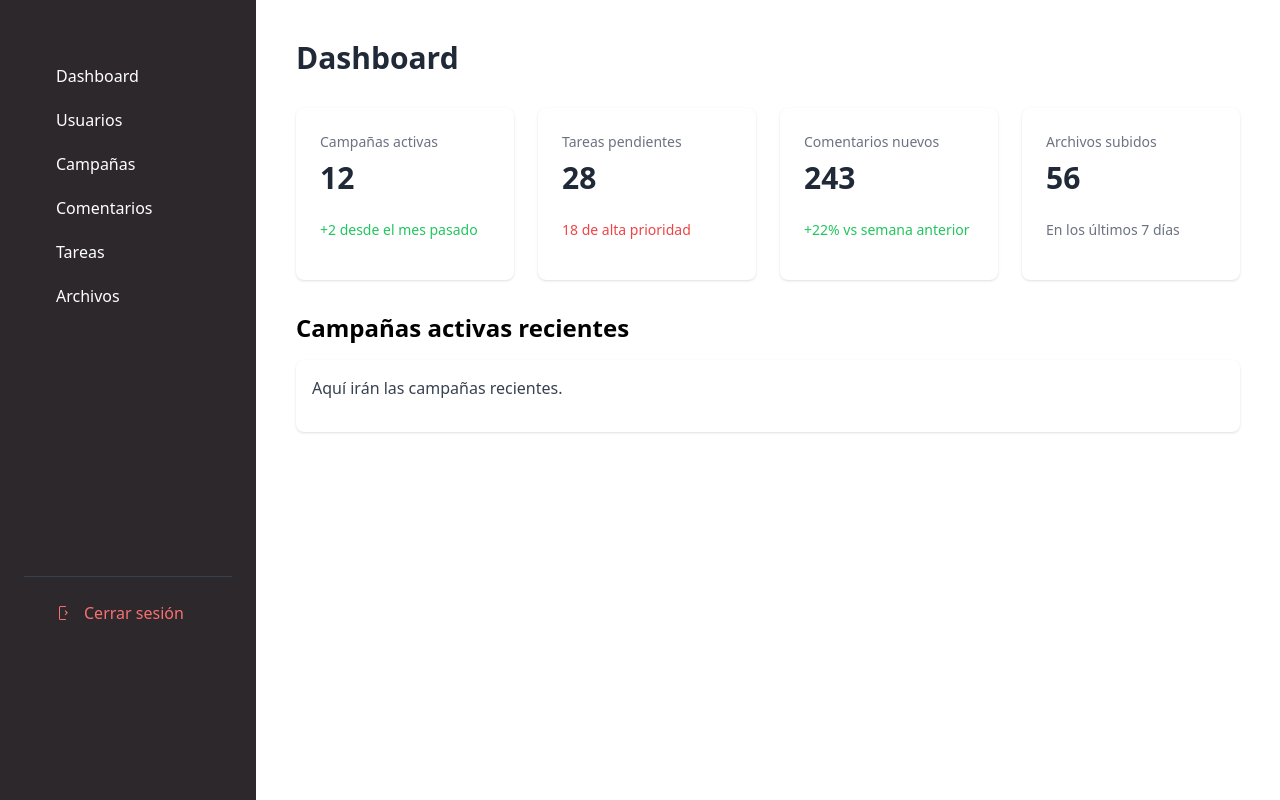
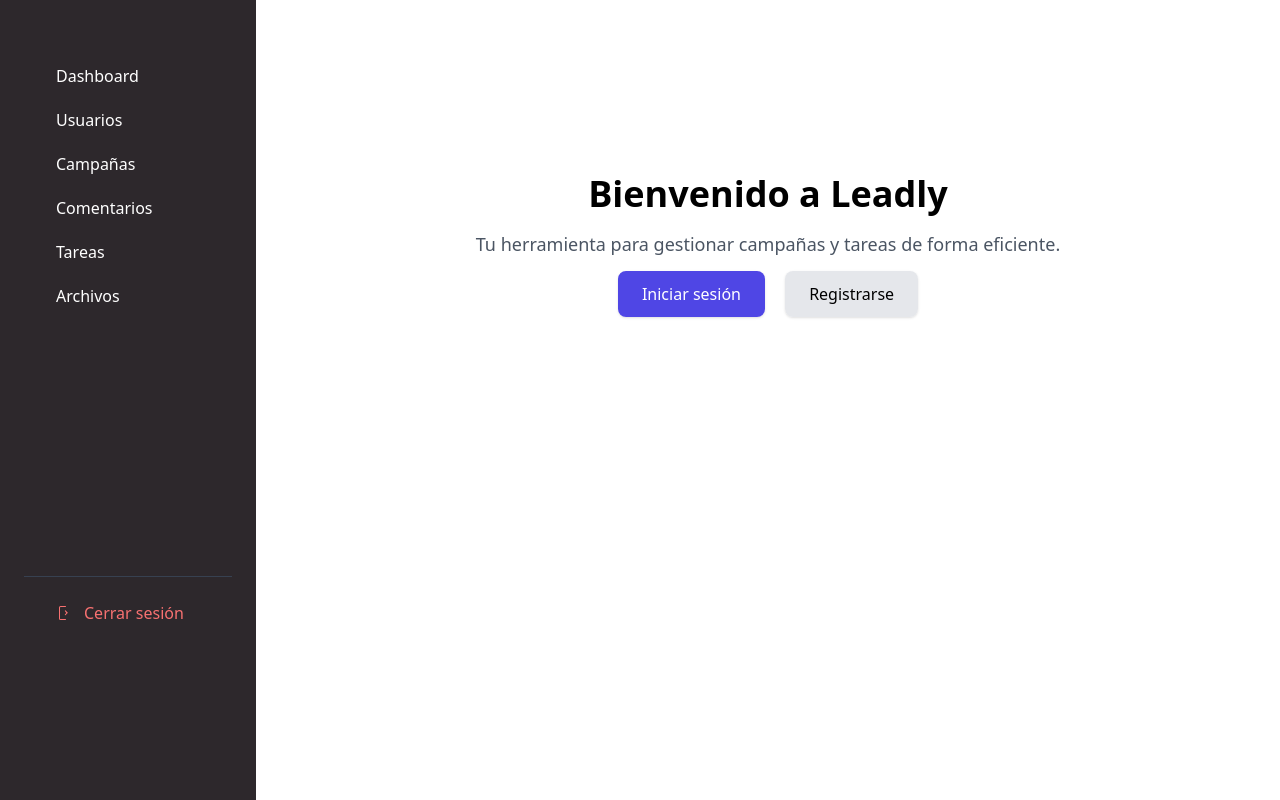
Before and after one commit to saucedor/OBD, a Django app: page / in a window 1280 px wide. Shown: the part 80-880 px from the top of the page. Run offline with Django 5.2, Linux system fonts and the light colour scheme; parts of the project's set-up code (start-up, migrations or seed data) failed here and were passed over; some libraries are stand-ins or nearby versions.

Commit message:
Avance 4 terminado

```diff
--- a/OBD/OBD/__init__.py
+++ b/OBD/OBD/__init__.py
@@ -0,0 +1,2 @@
+import pymysql
+pymysql.install_as_MySQLdb()
--- a/OBD/OBD_project/templates/OBD_project/home.html
+++ b/OBD/OBD_project/templates/OBD_project/home.html
@@ -1,6 +1,12 @@
 {% extends 'OBD/layouts/blank.html' %}
 
 {% block layout %}
+
+    {% if not user.is_authenticated %}
+        {% include "OBD_project/includes/welcome.html" %}
+    {% endif %}
+
+    {% if user.is_authenticated %}
         <div class="p-10 space-y-8">
             <!-- Título del dashboard -->
             <h1 class="text-3xl font-bold text-gray-800">Dashboard</h1>
@@ -23,4 +29,5 @@
                 </div>
             </section>
         </div>
+    {% endif %}
 {% endblock %}
--- /dev/null
+++ b/OBD/OBD_project/templates/OBD_project/includes/welcome.html
@@ -0,0 +1,8 @@
+<div class="flex flex-col items-center justify-center min-h-[60vh] text-center">
+    <h1 class="text-4xl font-bold mb-4">Bienvenido a Leadly</h1>
+    <p class="text-lg text-gray-600 mb-6">Tu herramienta para gestionar campañas y tareas de forma eficiente.</p>
+    <div class="space-x-4">
+      <a href="{% url 'account_login' %}" class="bg-indigo-600 text-white px-6 py-3 rounded-lg shadow hover:bg-indigo-700 transition-all">Iniciar sesión</a>
+      <a href="{% url 'account_signup' %}" class="bg-gray-200 px-6 py-3 rounded-lg shadow hover:bg-gray-300 transition-all">Registrarse</a>
+    </div>
+  </div>
--- a/OBD/OBD_users/models.py
+++ b/OBD/OBD_users/models.py
@@ -9,7 +9,7 @@ class Profile(models.Model):
         ('cliente', 'Cliente'),
         ('vendedor', 'Vendedor'),
     )
-    role = models.CharField(max_length=8, choices=ROLE_CHOICES)
+    role = models.CharField(max_length=10, choices=ROLE_CHOICES)
     user = models.OneToOneField(User, on_delete=models.CASCADE)
     image = models.ImageField(upload_to='avatars/', null=True, blank=True)
     displayname = models.CharField(max_length=20, null=True, blank=True)
```
Also changed, not shown: OBD/OBD/settings.py (+9 -3 lines), OBD/OBD_users/migrations/0002_alter_profile_role.py (added), OBD/requirements.txt (added). Lines whose indentation alone changed are shown as unchanged.
